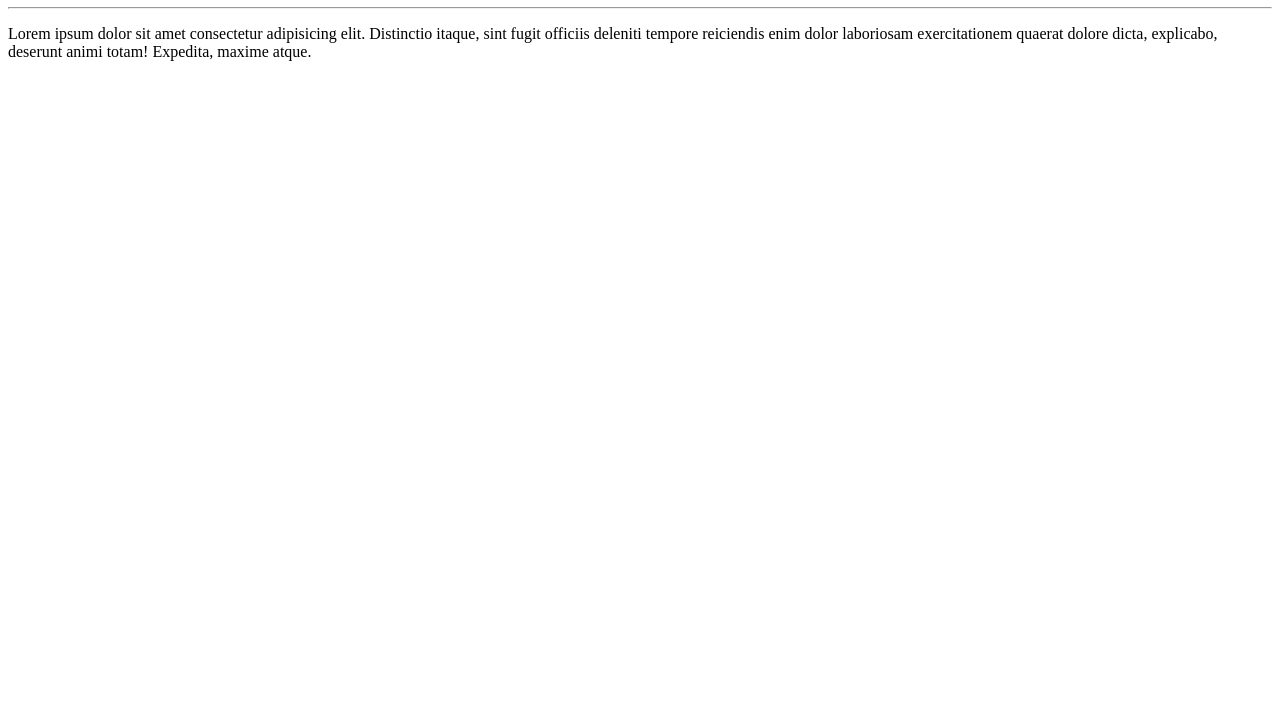
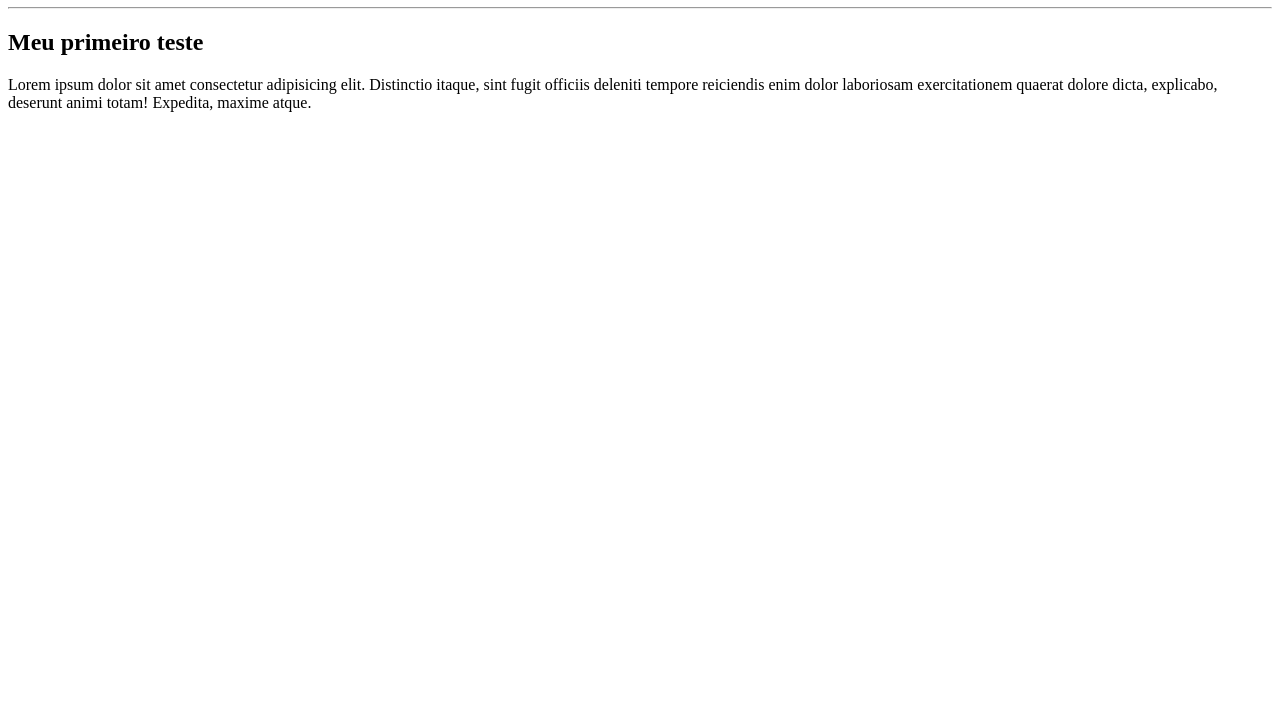
Before and after one commit to leandrosoaresn/Ola_Mundo, a plain HTML site: page Teste/index.html in a window 1280 px wide. Shown: the part 73-800 px from the top of the page. Drawn offline with Linux system fonts and the light colour scheme.

Commit message:
Update index.html
adicionei um h2

```diff
--- a/Teste/index.html
+++ b/Teste/index.html
@@ -8,6 +8,7 @@
 <body>
     <h1>Olá Mundo!</h1>
     <hr>
+    <h2>Meu primeiro teste</h2>
     <p>
         Lorem ipsum dolor sit amet consectetur adipisicing elit. Distinctio itaque, sint fugit officiis deleniti tempore reiciendis enim dolor laboriosam exercitationem quaerat dolore dicta, explicabo, deserunt animi totam! Expedita, maxime atque.
     </p>
```
